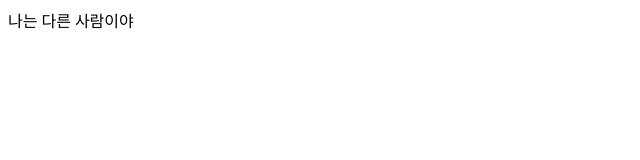
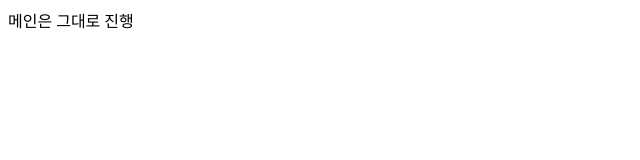
Before and after one commit to LeoChoi224/GitInitTest, a plain HTML site: page index.html in a window 1280 px wide. Shown: the full height of the page, 0-640 px from the left. Drawn offline with Linux system fonts and the light colour scheme.

Commit message:
그냥 진행하는 메인 브랜치

```diff
--- a/index.html
+++ b/index.html
@@ -4,7 +4,7 @@
         <meta charset="UTF-8">
         <meta http-equiv="X-UA-Compatible" content="IE=edge">
         <meta name="viewport" content="width=device-width, initial -scale=1.0">
-        <table>나는 다른 사람이야</table>
+        <table>메인은 그대로 진행</table>
     </head>
     <body>
 
```
